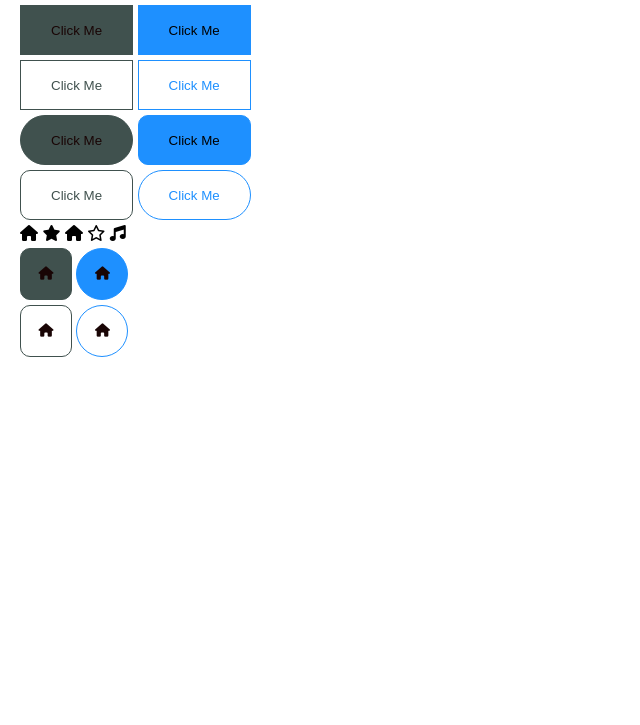
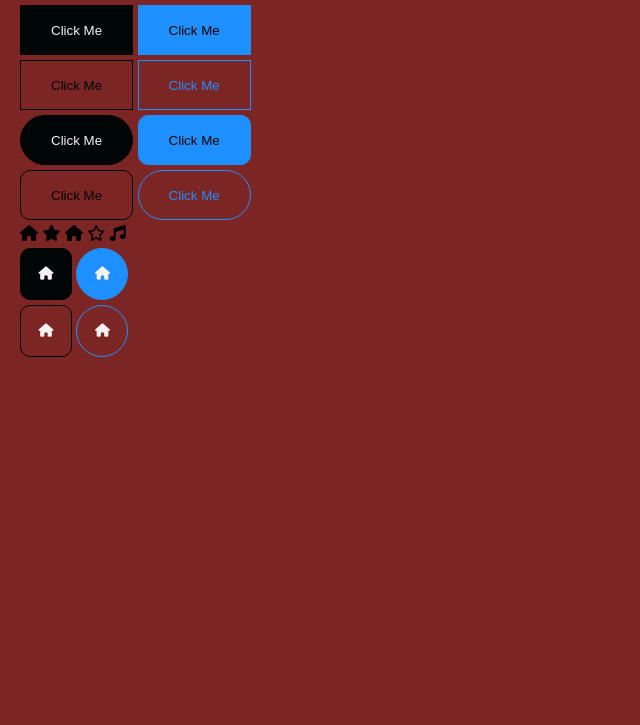
Before and after one commit to Oakarphyoaung/mmsit_pritical1, a plain HTML site: page index.html in a window 1280 px wide. Shown: the part 75-800 px from the top of the page, without its empty margins (0-640 px from the left). Drawn offline with Linux system fonts and the light colour scheme.

Commit message:
this is fig

```diff
--- a/css/app.css
+++ b/css/app.css
@@ -9,10 +9,14 @@
 }
 :root {
   --blue: #1e90ff;
-  --white: #40514e;
+  --white: #000606;
+}
+.body {
+  background-color: #7c2525;
 }
 .main {
   padding: 20px;
+  background-color: #7c2525;
 }
 .heading {
   text-decoration: underline;
@@ -24,7 +28,7 @@
   margin-bottom: 5px;
 }
 .btnn {
-  color: rgb(25, 5, 5);
+  color: rgb(246, 241, 241);
   padding: 0px 30px;
   display: inline-block;
   text-decoration: none;
--- a/index.html
+++ b/index.html
@@ -6,7 +6,7 @@
     <title>Document</title>
     <link rel="stylesheet" href="./css/app.css" />
   </head>
-  <body>
+  <body class="body">
     <main class="main">
       <h1 class="heading">CSS Buttons</h1>
       <div class="box">
```
